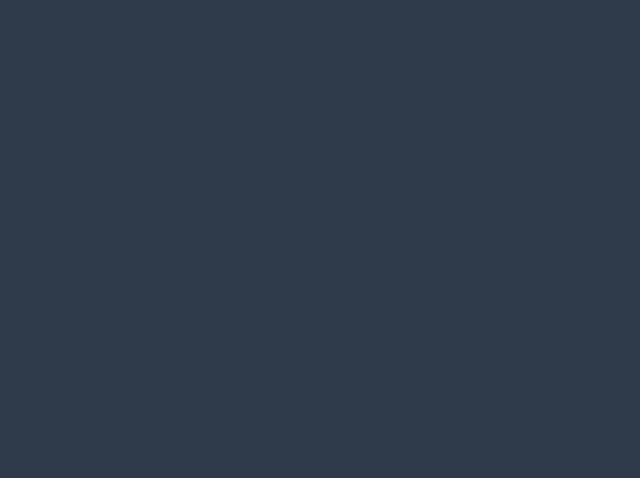
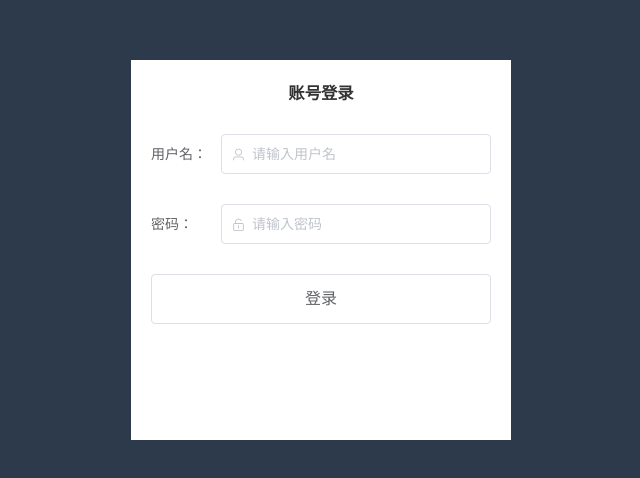
Before and after one commit to Glovery/vue-admin-demo, a Vue app: page /#/login in a window 1280 px wide. Shown: the part 150-628 px from the top of the page, without its empty margins (319-959 px from the left). Built offline with nearby package versions, Linux system fonts and the light colour scheme.

Commit message:
feat: 登录页面

```diff
--- a/src/main.js
+++ b/src/main.js
@@ -2,10 +2,12 @@ import Vue from "vue";
 import App from "./App.vue";
 import router from "./router";
 import store from "./store";
+import http from "./http";
 import "./plugins/element";
 import "./styles/reset.scss";
 
 Vue.config.productionTip = false;
+Vue.prototype.$http = http;
 
 new Vue({
   router,
--- a/src/pages/common/login.vue
+++ b/src/pages/common/login.vue
@@ -1,15 +1,114 @@
 <template>
-  <div class="login-page"></div>
+  <div class="login-page">
+    <div class="login-wrap">
+      <h3 class="login-title">账号登录</h3>
+      <el-form
+        :model="loginForm"
+        :rules="rules"
+        ref="loginForm"
+        label-position="left"
+        label-width="70px"
+        class="login-form"
+      >
+        <el-row class="row">
+          <el-col>
+            <el-form-item label="用户名：" prop="username">
+              <el-input
+                v-model="loginForm.username"
+                prefix-icon="el-icon-user"
+                placeholder="请输入用户名"
+              ></el-input>
+            </el-form-item>
+          </el-col>
+        </el-row>
+        <el-row class="row">
+          <el-col>
+            <el-form-item label="密码：" prop="password">
+              <el-input
+                v-model="loginForm.password"
+                prefix-icon="el-icon-unlock"
+                placeholder="请输入密码"
+                type="password"
+              ></el-input>
+            </el-form-item>
+          </el-col>
+        </el-row>
+        <el-row class="row">
+          <el-col>
+            <el-button
+              @click="login"
+              class="login-button"
+              v-loading="loginForm.loading"
+              >登录</el-button
+            >
+          </el-col>
+        </el-row>
+      </el-form>
+    </div>
+  </div>
 </template>
 
 <script>
 export default {
   components: {},
   data() {
-    return {};
+    const validateUsername = (rule, value, callback) => {
+      if (!value.trim()) {
+        callback(new Error("用户名不能为空"));
+      } else {
+        callback();
+      }
+    };
+    const validatePassword = (rule, value, callback) => {
+      if (!value.trim()) {
+        callback(new Error("密码不能为空"));
+      } else if (value.length < 5) {
+        callback(new Error("密码不能小于5位"));
+      } else {
+        callback();
+      }
+    };
+    return {
+      loginForm: {
+        username: "",
+        password: "",
+        loading: false
+      },
+      rules: {
+        username: [{ validator: validateUsername, trigger: "blur" }],
+        password: [{ validator: validatePassword, trigger: "blur" }]
+      }
+    };
   },
   created() {},
-  methods: {}
+  methods: {
+    login() {
+      this.$refs.loginForm.validate(valid => {
+        if (valid) {
+          this.loading = true;
+          // let paramData = {
+          //   username: this.loginForm.username,
+          //   password: this.loginForm.password
+          // };
+          // this.$http
+          //   .login(paramData)
+          //   .then(res => {
+          //     if (res.code === 0) {
+          //       console.log(res.data);
+          //     } else {
+          //       this.$message.error(res.msg);
+          //     }
+          //   })
+          //   .finally(() => {
+          //     this.loginForm.loading = false;
+          //   });
+          this.$router.push({ name: "index" });
+        } else {
+          return false;
+        }
+      });
+    }
+  }
 };
 </script>
 <style lang="scss" scoped>
@@ -17,5 +116,28 @@ export default {
   width: 100%;
   height: 100vh;
   background-color: #2d3a4b;
+  position: relative;
+  .login-wrap {
+    width: 380px;
+    height: 380px;
+    padding: 20px;
+    background-color: #fff;
+    position: absolute;
+    top: 50%;
+    left: 50%;
+    transform: translate(-50%, -50%);
+    .login-title {
+      text-align: center;
+      margin-bottom: 20px;
+    }
+    .row {
+      margin-top: 30px;
+    }
+    .login-button {
+      width: 100%;
+      height: 50px;
+      font-size: 16px;
+    }
+  }
 }
 </style>
--- /dev/null
+++ b/src/pages/home/index.vue
@@ -0,0 +1,21 @@
+<!-- 首页 -->
+<template>
+  <div>
+    <h3>首页</h3>
+  </div>
+</template>
+
+<script>
+export default {
+  components: {},
+  data() {
+    return {};
+  },
+  //生命周期 - 创建完成（访问当前this实例）
+  created() {},
+  methods: {}
+};
+</script>
+<style lang="scss" scoped>
+/* @import url(); 引入css类 */
+</style>
--- a/src/router/index.js
+++ b/src/router/index.js
@@ -1,13 +1,14 @@
 import Vue from "vue";
 import VueRouter from "vue-router";
 import commonRoutes from "./common";
+import pageRoutes from "./route";
 
 Vue.use(VueRouter);
 const redirect = {
   path: "*",
   redirect: "/login"
 };
-const routes = [...commonRoutes, redirect];
+const routes = [...commonRoutes, ...pageRoutes, redirect];
 
 const router = new VueRouter({
   routes
--- /dev/null
+++ b/src/router/route.js
@@ -0,0 +1,11 @@
+const home = () => import("@/pages/home");
+
+const routes = [
+  {
+    path: "/index",
+    name: "index",
+    component: home
+  }
+];
+
+export default routes;
```
